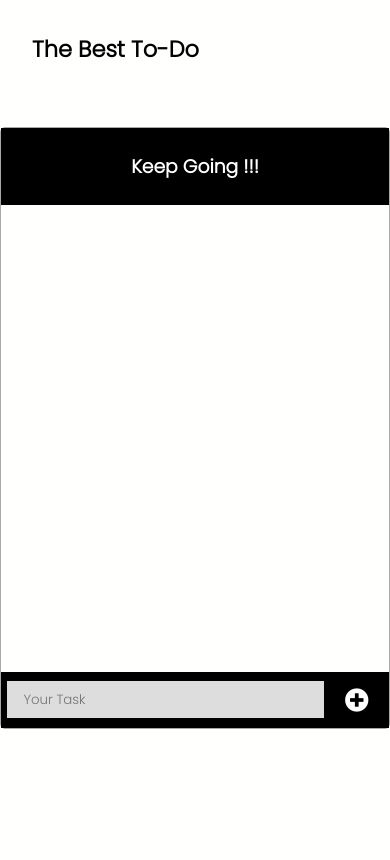
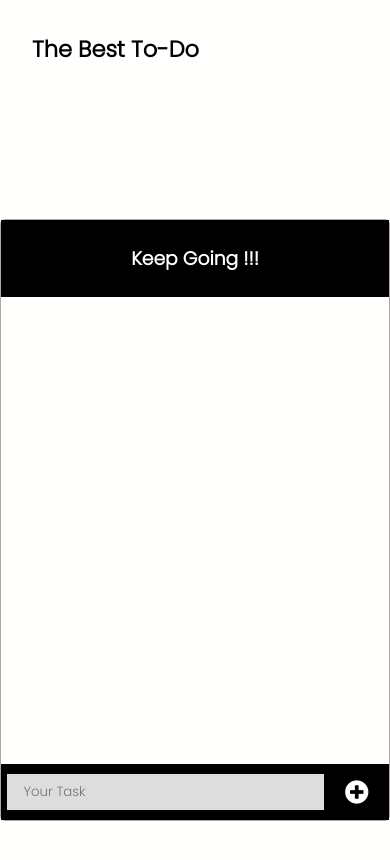
Before and after one commit to Mr-LazyProgrammer/The_Best_To-Do, a plain HTML site: page index.html in a window 390 px wide. Drawn offline with Linux system fonts and the light colour scheme.

Commit message:
Add files via upload

```diff
--- a/css/main.css
+++ b/css/main.css
@@ -1,7 +1,6 @@
 header {
   display: flex;
-  justify-content: space-between;
-  height: 15vh; }
+  justify-content: space-between; }
   header .logo {
     padding: 2rem;
     font-size: 1.2rem; }
@@ -97,10 +96,9 @@ body {
   align-items: center; }
 
 @media only screen and (max-width: 425px) {
-  header {
-    height: 15vh; }
   .container {
-    width: 100%; } }
+    width: 100%;
+    min-height: 100vh; } }
 
 @media only screen and (max-width: 350px) {
   .itemName {
```
